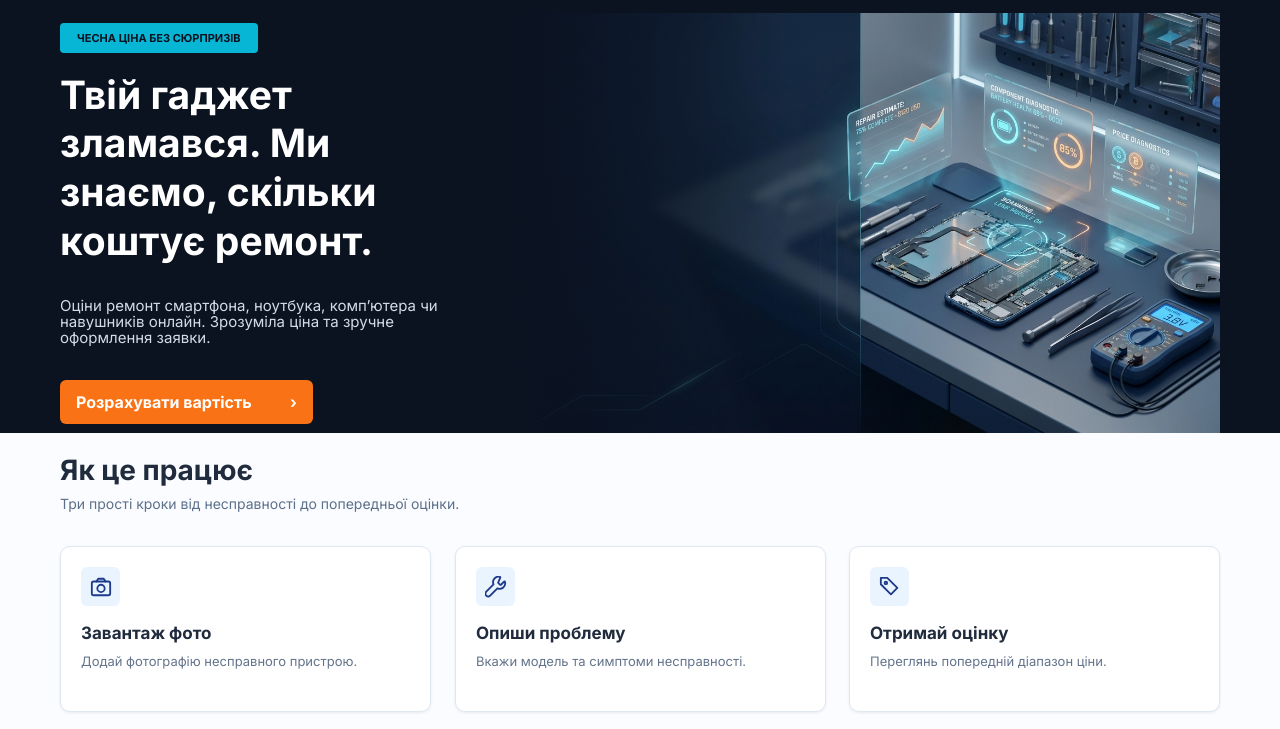
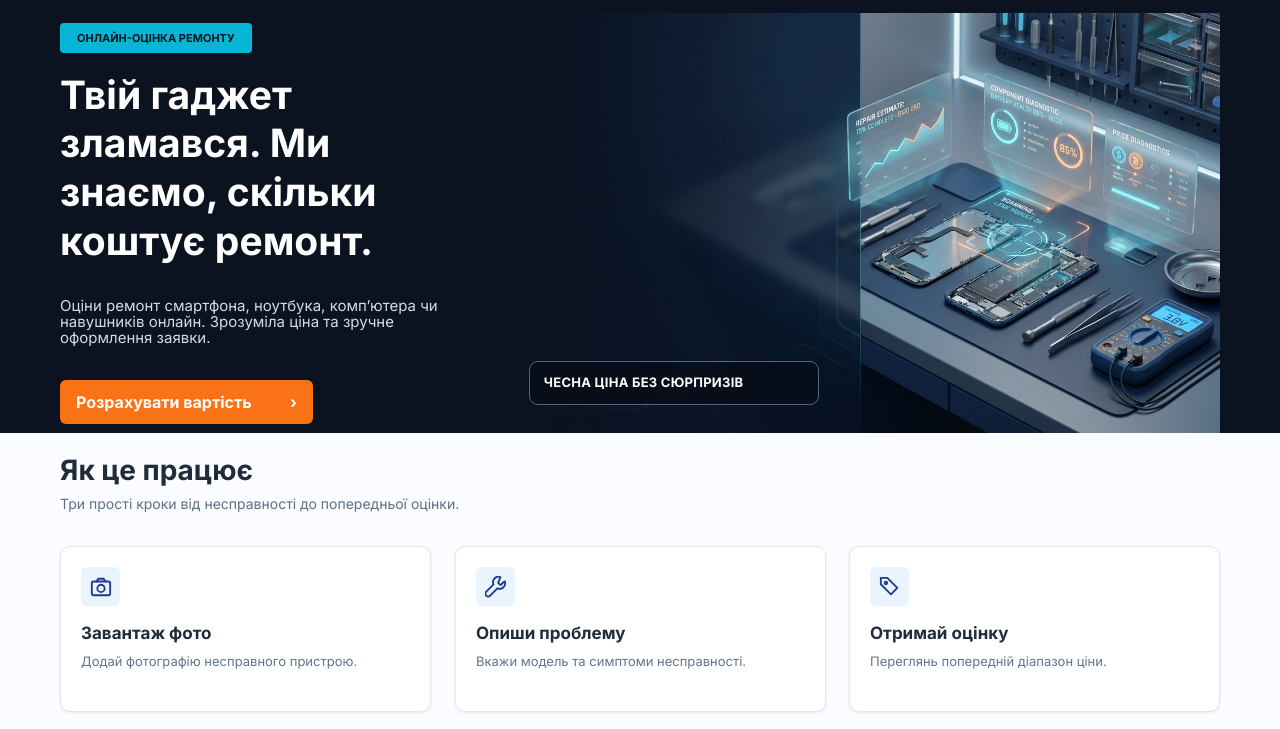
Before and after one commit to Sergiy66/FastFix, a website: page index.html in a window 1280 px wide. Shown: the part 61-790 px from the top of the page. Drawn offline with nearby package versions, Linux system fonts and the light colour scheme.

Commit message:
fix: move Typed slogans onto hero image

```diff
--- a/css/style.css
+++ b/css/style.css
@@ -23,6 +23,7 @@
   font-display: swap;
 }
 .hero-image {
+  position: relative;
   background-image:
     linear-gradient(90deg, #0b1220 0%, transparent 40%),
     url("../assets/images/hero_bg.png");
@@ -32,8 +33,37 @@
 }
 
 [data-typed-hero] {
-  min-width: 190px;
+  display: flex;
+  width: min(290px, calc(100% - 40px));
+  min-height: 42px;
+  align-items: center;
   white-space: nowrap;
+}
+
+.hero-typed-overlay {
+  position: absolute;
+  bottom: 20px;
+  left: 20px;
+  z-index: 1;
+  margin: 0;
+  padding: 10px 14px;
+  border: 1px solid var(--ff-switch-border);
+  border-radius: 9px;
+  color: var(--ff-text-inverse);
+  background: rgb(8 14 25 / 0.82);
+  font-size: 12px;
+  font-weight: 700;
+  letter-spacing: 0.02em;
+  backdrop-filter: blur(6px);
+}
+
+@media (min-width: 768px) {
+  .hero-typed-overlay {
+    bottom: 28px;
+    left: 28px;
+    min-height: 44px;
+    font-size: 13px;
+  }
 }
 .logo-mark {
   position: relative;
--- a/index.html
+++ b/index.html
@@ -125,7 +125,6 @@
             class="contents md:flex md:w-[45%] md:flex-col md:justify-center md:pr-9 xl:w-[38%]"
           >
             <p
-              data-typed-hero
               class="order-1 mx-5 mb-3 mt-3 self-start rounded bg-fastfix-cyan px-2 py-1 text-xs font-bold uppercase text-fastfix-dark md:mx-0 md:mb-[18px] md:mt-0 md:px-[17px] md:py-[7px] md:text-[11px]"
             >
               Онлайн-оцінка ремонту
@@ -150,9 +149,13 @@
           </div>
           <div
             class="hero-image order-4 h-[217px] w-full md:order-5 md:h-full md:w-[55%] xl:w-[62%]"
-            role="img"
+            role="group"
             aria-label="Діагностика та ремонт смартфона у сучасній майстерні"
-          ></div>
+          >
+            <p class="hero-typed-overlay" data-typed-hero aria-live="polite">
+              ШВИДКИЙ СЕРВІС FASTFIX
+            </p>
+          </div>
         </div>
       </section>
 
```
Also changed, not shown: tests/typed.test.js (+5 -1 lines).
